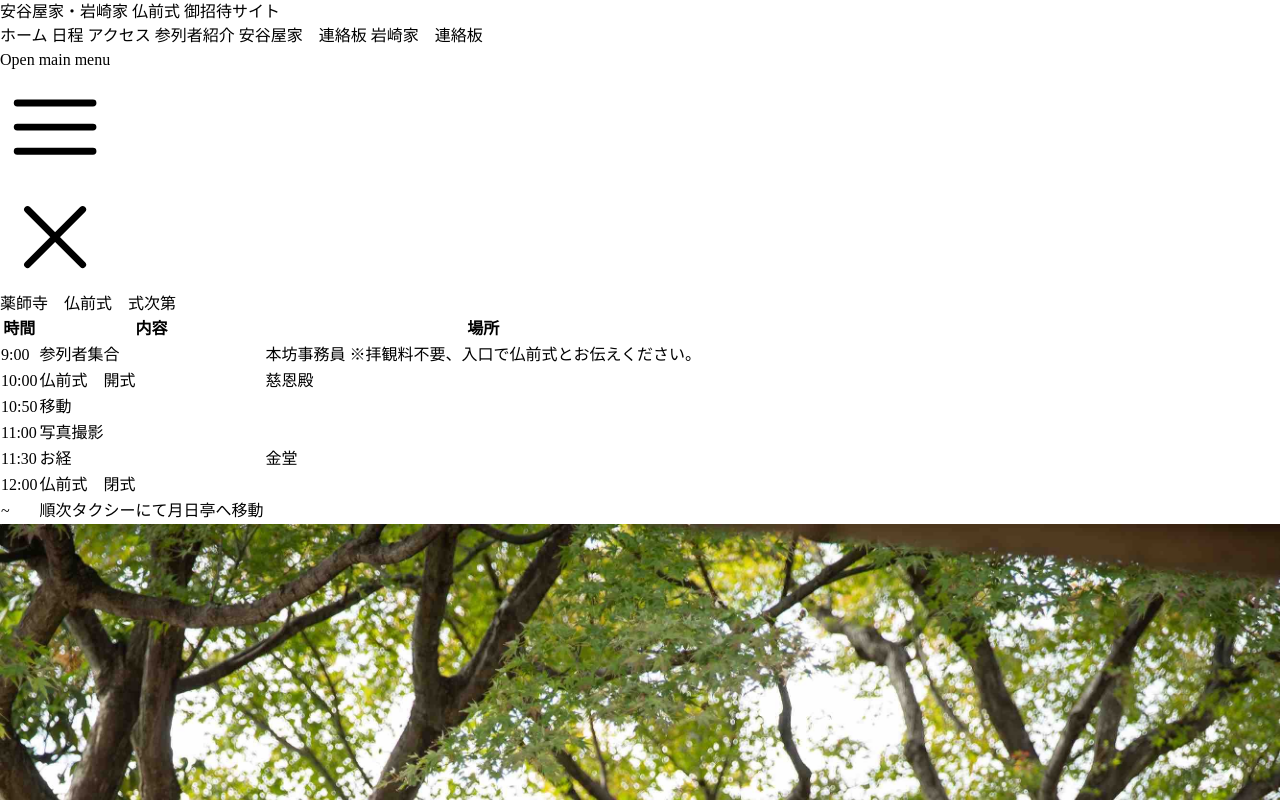
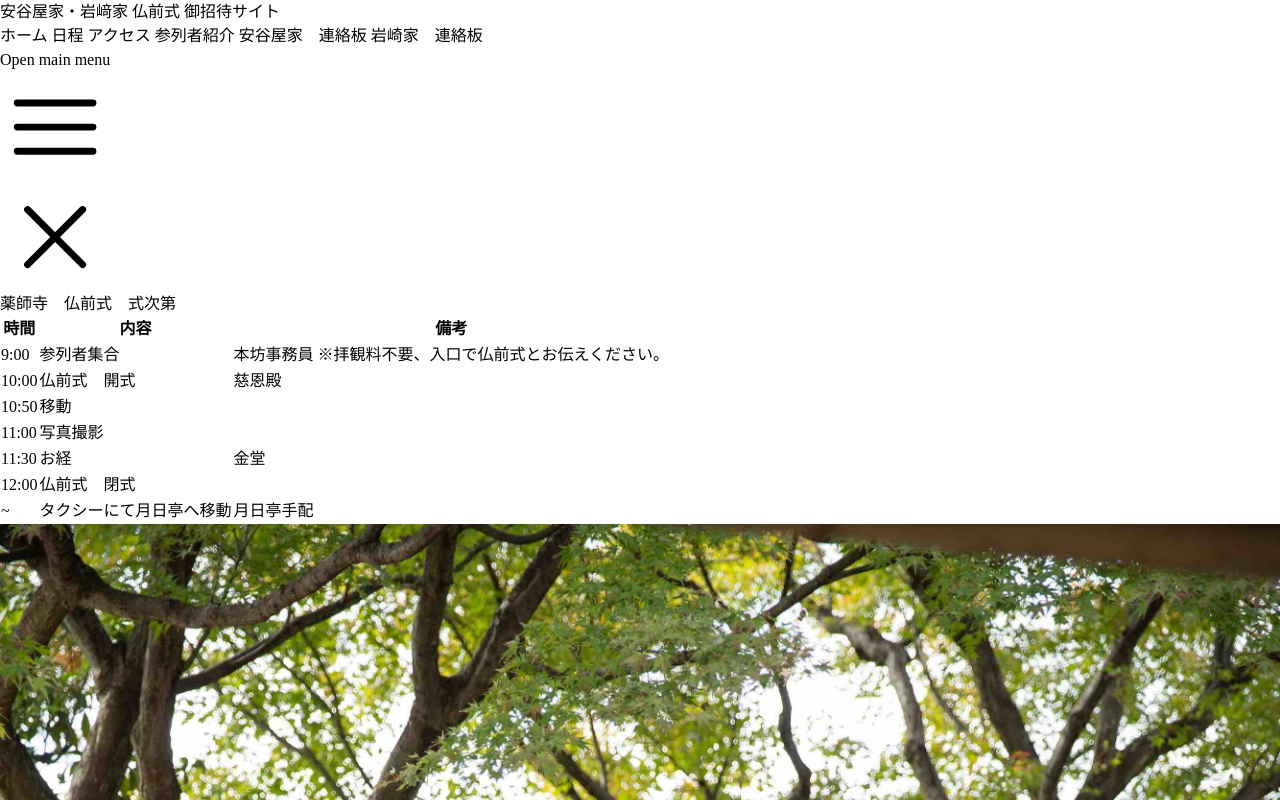
Before and after one commit to azamiya/ada-reception, a SvelteKit app: page /wedding-program in a window 1280 px wide. Shown: the top 800 px of the page. Built offline with nearby package versions, Linux system fonts and the light colour scheme.

Commit message:
feat: add all face

```diff
--- a/src/routes/+layout.svelte
+++ b/src/routes/+layout.svelte
@@ -18,7 +18,7 @@
 		<div class="flex h-16 justify-between">
 			<div class="flex">
 				<div class="flex flex-shrink-0 items-center">
-					<p class="text-white text-sm">安谷屋家・岩崎家 仏前式 御招待サイト</p>
+					<p class="text-white text-sm">安谷屋家・岩﨑家 仏前式 御招待サイト</p>
 				</div>
 				<div class="hidden sm:ml-6 sm:flex sm:space-x-8">
 					<!-- Current: "border-blue-500 text-gray-900", Default: "border-transparent text-gray-500 hover:border-gray-300 hover:text-gray-700" -->
--- a/src/routes/attendee/+page.svelte
+++ b/src/routes/attendee/+page.svelte
@@ -83,7 +83,7 @@
 				name="新垣　早苗"
 				kanaName="あらかき　さなえ"
 				role="新郎/伯母"
-				src="{base}/images/no-image-icon.png"
+				src="{base}/images/sanae-face.png"
 			/>
 			<Card
 				name="岩﨑　渓介"
@@ -95,7 +95,7 @@
 				name="新垣　幸祐"
 				kanaName="あらかき　こうゆう"
 				role="新郎/伯父"
-				src="{base}/images/no-image-icon.png"
+				src="{base}/images/kouyu-face.png"
 			/>
 			<Card
 				name="岩﨑　玲名"
--- a/src/routes/tsukihitei-program/tsukihitei-table-raw.svelte
+++ b/src/routes/tsukihitei-program/tsukihitei-table-raw.svelte
@@ -3,8 +3,6 @@
 	export let time;
 	export let content;
 	export let memo;
-
-	console.log(index);
 </script>
 
 <tr class={index % 2 == 1 ? 'bg-white' : 'bg-gray-200'}>
--- a/src/routes/wedding-program/wedding-table-raw.svelte
+++ b/src/routes/wedding-program/wedding-table-raw.svelte
@@ -2,11 +2,11 @@
 	export let index;
 	export let time;
 	export let content;
-	export let place;
+	export let memo;
 </script>
 
 <tr class={index % 2 == 1 ? 'bg-white' : 'bg-gray-200'}>
 	<td class="whitespace-nomal py-4 pl-4 pr-3 text-xs font-medium text-gray-900 sm:pl-6">{time}</td>
-	<td class="whitespace-nowrap px-3 py-4 text-sm text-gray-500">{content}</td>
-	<td class="whitespace-nomal px-3 py-4 text-sm text-gray-500">{place}</td>
+	<td class="whitespace-nomal px-3 py-4 text-sm text-gray-500">{content}</td>
+	<td class="whitespace-nomal px-3 py-4 text-xs text-gray-500">{memo}</td>
 </tr>
--- a/src/routes/wedding-program/wedding-table.svelte
+++ b/src/routes/wedding-program/wedding-table.svelte
@@ -5,14 +5,14 @@
 		{
 			time: '9:00',
 			content: '参列者集合',
-			place: '本坊事務員 ※拝観料不要、入口で仏前式とお伝えください。'
+			memo: '本坊事務員 ※拝観料不要、入口で仏前式とお伝えください。'
 		},
-		{ time: '10:00', content: '仏前式　開式', place: '慈恩殿' },
-		{ time: '10:50', content: '移動', place: '' },
-		{ time: '11:00', content: '写真撮影', place: '' },
-		{ time: '11:30', content: 'お経', place: '金堂' },
-		{ time: '12:00', content: '仏前式　閉式', place: '' },
-		{ time: '~', content: '順次タクシーにて月日亭へ移動', place: '' }
+		{ time: '10:00', content: '仏前式　開式', memo: '慈恩殿' },
+		{ time: '10:50', content: '移動', memo: '' },
+		{ time: '11:00', content: '写真撮影', memo: '' },
+		{ time: '11:30', content: 'お経', memo: '金堂' },
+		{ time: '12:00', content: '仏前式　閉式', memo: '' },
+		{ time: '~', content: 'タクシーにて月日亭へ移動', memo: '月日亭手配' }
 	];
 </script>
 
@@ -24,12 +24,12 @@
 				class="py-3.5 pl-4 pr-3 text-left text-xs font-semibold text-gray-900 sm:pl-6 w-16">時間</th
 			>
 			<th scope="col" class="px-3 py-3.5 text-left text-sm font-semibold text-gray-900">内容</th>
-			<th scope="col" class="px-3 py-3.5 text-left text-sm font-semibold text-gray-900">場所</th>
+			<th scope="col" class="px-3 py-3.5 text-left text-sm font-semibold text-gray-900">備考</th>
 		</tr>
 	</thead>
 	<tbody class="bg-white">
 		{#each programs as program, i}
-			<WeddingRaw index={i} time={program.time} content={program.content} place={program.place} />
+			<WeddingRaw index={i} time={program.time} content={program.content} memo={program.memo} />
 		{/each}
 	</tbody>
 </table>
```
Also changed, not shown: src/routes/tsukihitei-program/tsukihitei-table.svelte (+9 -4 lines), static/images/kouyu-face.png (added), static/images/sanae-face.png (added).
